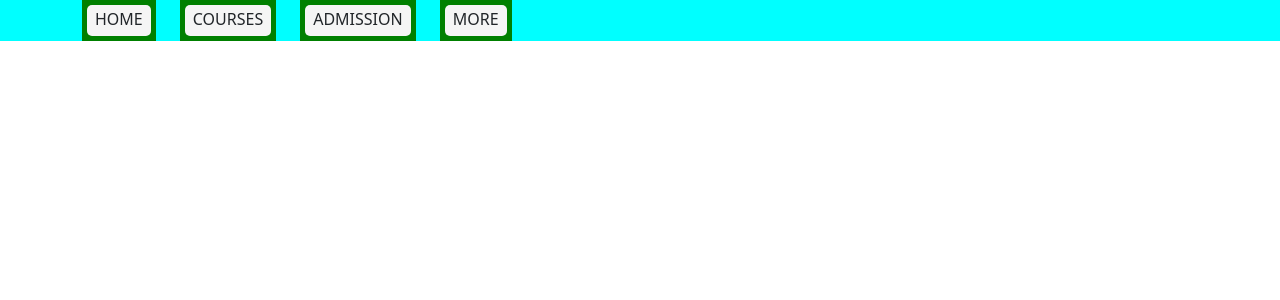
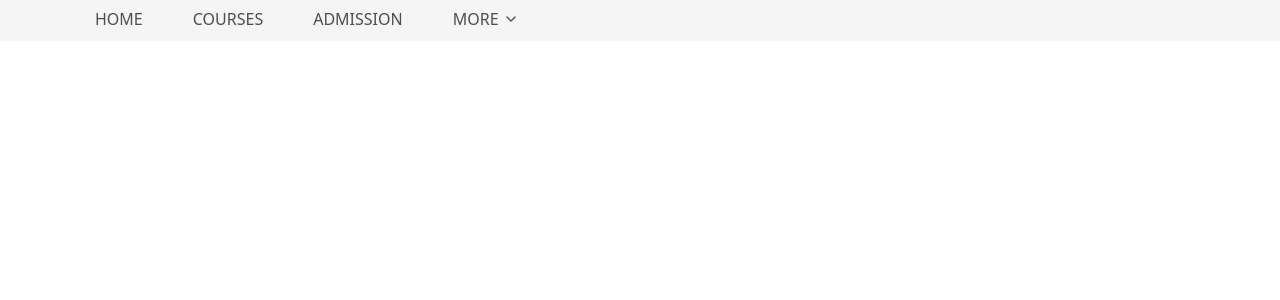
Before and after one commit to tomar-utkarshsingh/gujarati_innovative, a React (Vite) app: page / in a window 1280 px wide. Shown: the top 300 px of the page. Built offline with nearby package versions, Linux system fonts and the light colour scheme.

Commit message:
improved dropdown links

```diff
--- a/src/components/Header/Dropdown.jsx
+++ b/src/components/Header/Dropdown.jsx
@@ -1,3 +1,5 @@
+import { FiChevronDown, FiChevronRight } from "react-icons/fi";
+
 const Dropdown = (props) => {
   const { link, depthLevel } = props;
   const hasChild = link.child && link.child.length > 0 ? true : false;
@@ -6,7 +8,10 @@ const Dropdown = (props) => {
     <li className="nav__link">
       {hasChild ? (
         <>
-          <a>{link.label}</a>
+          <a className="d-flex align-items-center gap-1">
+            {link.label}
+            {depthLevel === 0 ? <FiChevronDown /> : <FiChevronRight />}{" "}
+          </a>
           <ul className={`${depthLevel > 0 ? "submenu" : "dropdown__menu"}`}>
             {link.child.map((child, index) => (
               <Dropdown key={index} link={child} depthLevel={depthLevel + 1} />
--- a/src/components/Header/styles/header.css
+++ b/src/components/Header/styles/header.css
@@ -1,3 +1,3 @@
 .header {
-  background-color: cyan;
+  background-color: hsl(0 0% 96% / 1);
 }
--- a/src/components/Header/styles/navbar.css
+++ b/src/components/Header/styles/navbar.css
@@ -1,25 +1,28 @@
 .nav__link {
   position: relative;
-  background-color: green;
 }
 
 .nav__link a {
   display: inline-block;
   padding: 2px 8px 5px;
-  background-color: hsl(0 0% 96% / 1);
   border-radius: 5px;
   margin: 5px;
+  color: hsl(0 0% 30% / 1);
+}
+
+.nav__link a:hover {
+  color: black;
+  background-color: hsl(0 0% 96% / 1);
 }
 
 .dropdown__menu {
+  background-color: hsl(0 0% 100% / 1);
   position: absolute;
   top: 100%;
   left: 0;
   min-width: max-content;
-  border-radius: 10px;
   opacity: 0;
   visibility: hidden;
-  background-color: yellow;
 }
 
 .submenu {
@@ -27,10 +30,10 @@
   top: 0;
   left: 100%;
   min-width: max-content;
-  border-radius: 10px;
   opacity: 0;
   visibility: hidden;
-  background-color: crimson;
+  background-color: hsl(0 0% 100% / 1);
+  transition: all 0.3s ease-in-out;
 }
 
 .nav__link:hover > .dropdown__menu,
```
